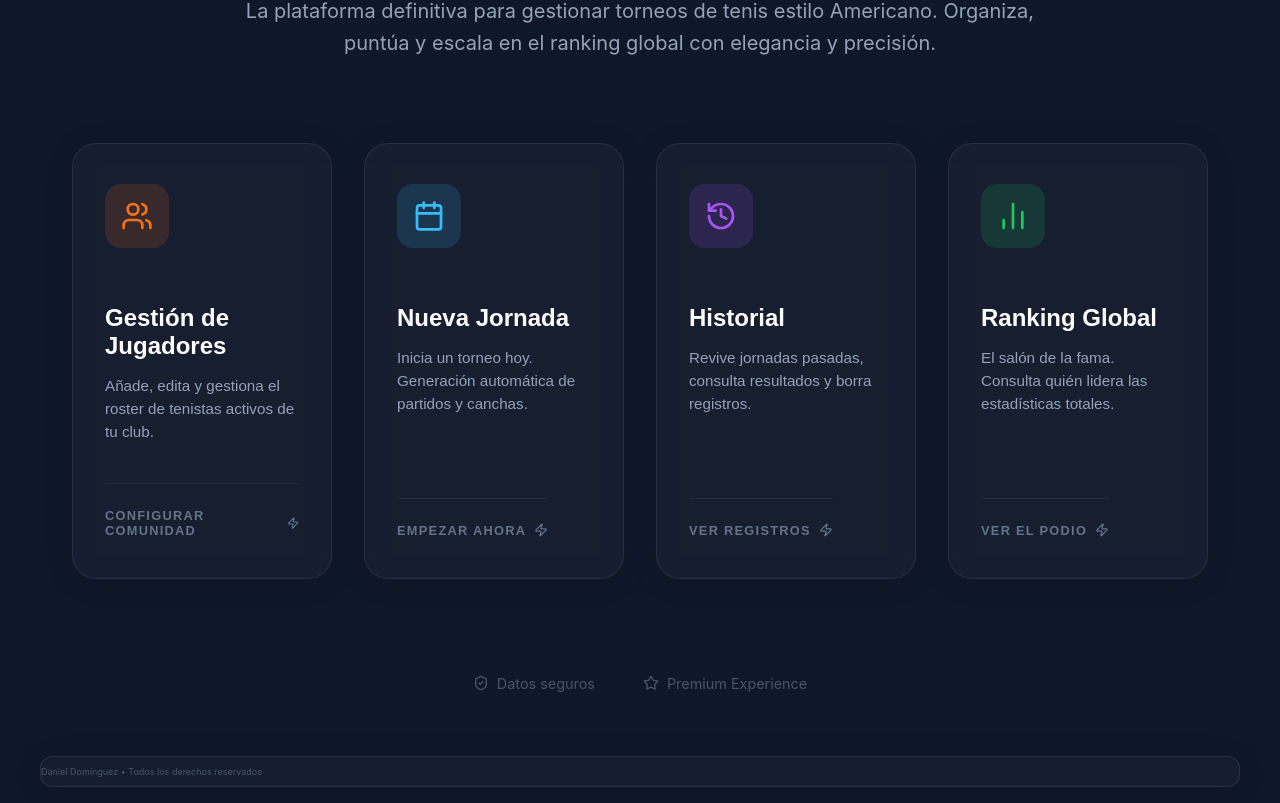
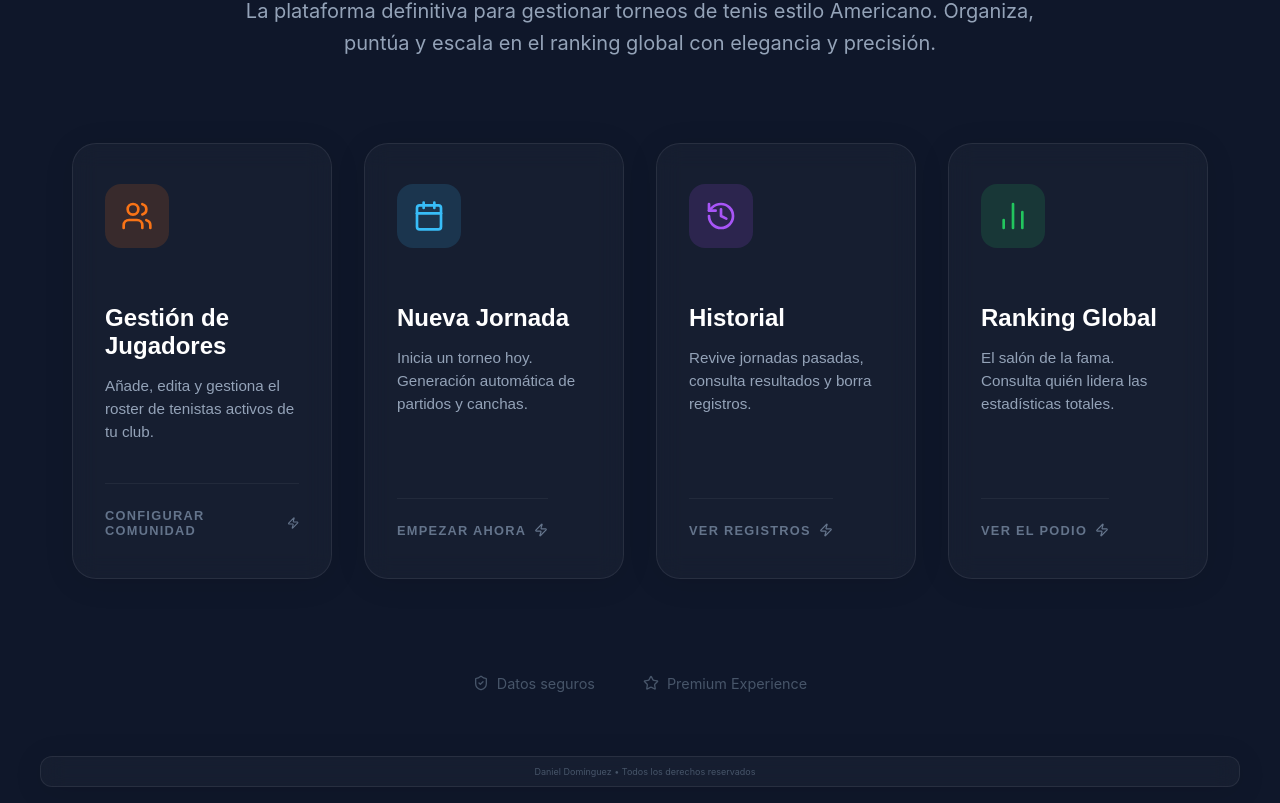
Before and after one commit to danield1969/americano-app, a React (Vite) app in the folder client/: page / in a window 1280 px wide. Shown: the part 462-1265 px from the top of the page. Built offline with nearby package versions, Linux system fonts and the light colour scheme.

Commit message:
Ajuste CSS footer: padding y alineación

```diff
--- a/client/src/App.css
+++ b/client/src/App.css
@@ -193,14 +193,14 @@ nav {
   box-shadow: 0 4px 30px rgba(0, 0, 0, 0.1);
 }
 
-.footer-content glass-panel {
+.footer-content {
   display: flex;
   justify-content: center;
   align-items: center;
-  padding-left: 10px;
 }
 
 .footer-derechos {
   font-size: 9px;
   color: #475569;
+  padding-left: 10px;
 }
```
